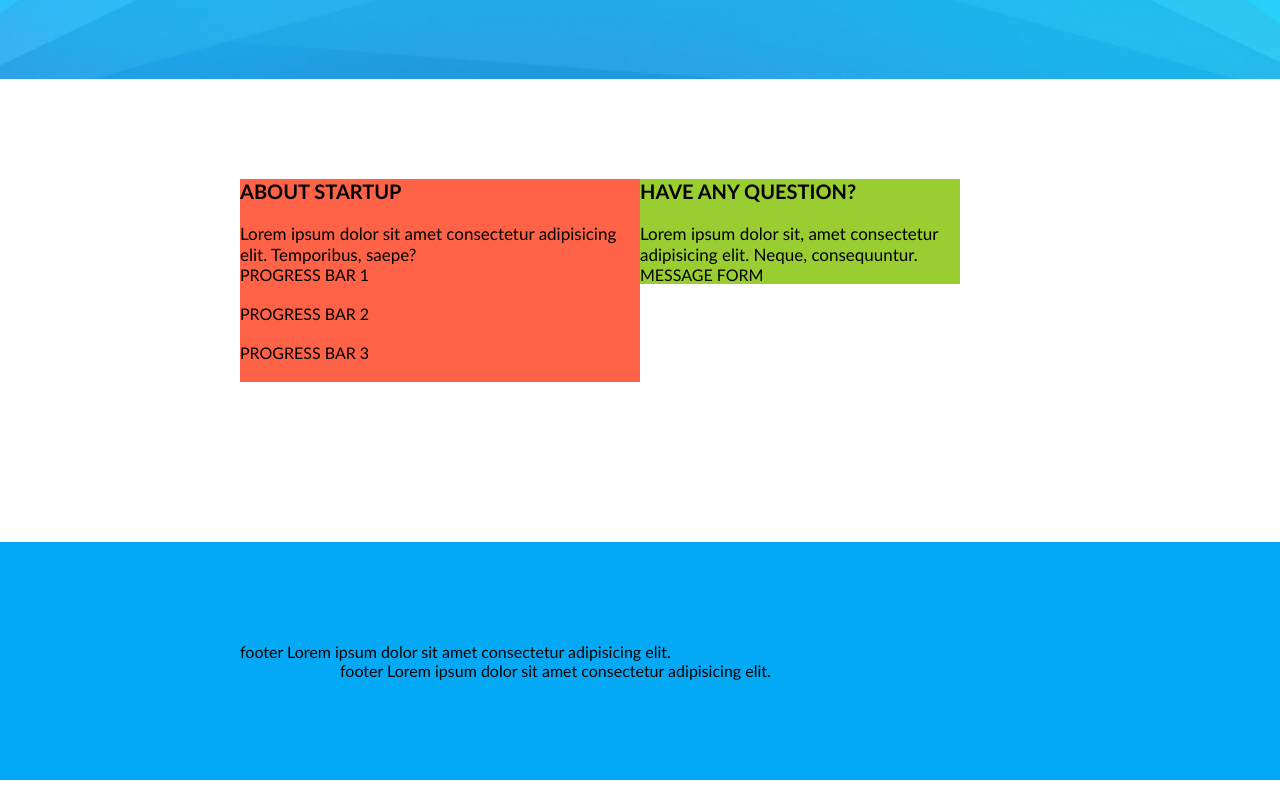
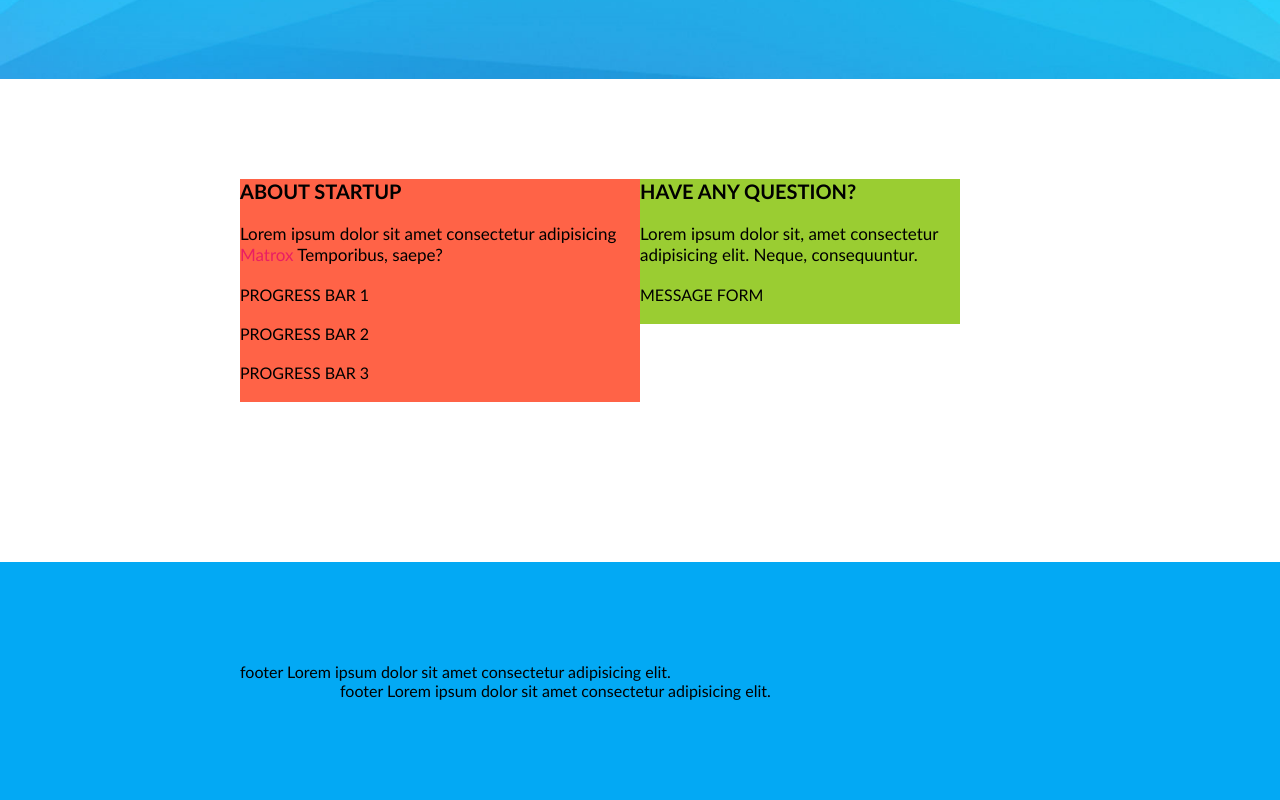
Before and after one commit to Skriste/7-comming-soon, a website: page index.html in a window 1280 px wide. Shown: the part 721-1521 px from the top of the page. Drawn offline with Linux system fonts and the light colour scheme.

Commit message:
Main content style

```diff
--- a/css/base/reset.css
+++ b/css/base/reset.css
@@ -6,6 +6,7 @@ body * {
     box-sizing: border-box;
     font-family: 'Gill Sans', 'Gill Sans MT', Calibri, 'Trebuchet MS',
         sans-serif;
+
 }
 
 .bg-primary {
--- a/css/base/variable.css
+++ b/css/base/variable.css
@@ -1,3 +1,4 @@
 :root {
-    --primary-color: #03a9f4
+    --primary-color: #03a9f4;
+    --secondary-color: #ea1e63;
 }
--- a/css/components/button.css
+++ b/css/components/button.css
@@ -1,6 +1,6 @@
 .btn {
     padding: 05em 1.5em;
     font-size: 10px;
-    border: 0.1em solid rebeccapurple
+    border: 0.1em solid rebeccapurple;
     border-radius: 0.25em;
 }
--- a/css/pages/home.css
+++ b/css/pages/home.css
@@ -57,6 +57,9 @@
 /* HERO: end */
 
 /* MAIN CONTENT: start */
+.column > * {
+    margin-bottom: 20px;
+}
 
 .content-title {
     text-transform: uppercase;
@@ -69,6 +72,15 @@
     font-size: 17px;
 }
 
+.content-description > .link {
+    color: var(--secondary-color);
+    text-decoration: none;
+}
+
+.content-description > .link:hover {
+    text-decoration: underline;
+}
+
 .progress-bar {
     margin-bottom: 20px;
 }
--- a/index.html
+++ b/index.html
@@ -53,9 +53,9 @@
     </section>
     <main class="container">
         <div class="row">
-            <div class="left">
+            <div class="column left">
                 <h2 class="content-title">About startup</h2>
-                <p class="content-description">Lorem ipsum dolor sit amet consectetur adipisicing elit. Temporibus, saepe?</p>
+                <p class="content-description">Lorem ipsum dolor sit amet consectetur adipisicing <a class="link" href="#">Matrox</a> Temporibus, saepe?</p>
                 <div class="progress-bar">
                     PROGRESS BAR 1
                 </div>
@@ -66,7 +66,7 @@
                     PROGRESS BAR 3
                 </div>
             </div>
-            <div class="right">
+            <div class="column right">
                 <h2 class="content-title">have any question?</h2>
                 <p class="content-description">Lorem ipsum dolor sit, amet consectetur adipisicing elit. Neque, consequuntur.</p>
                 <form class="form">
```
